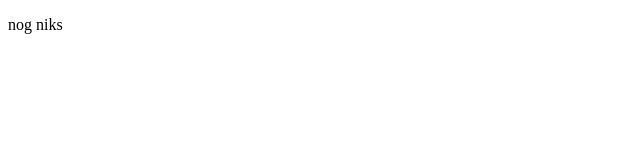
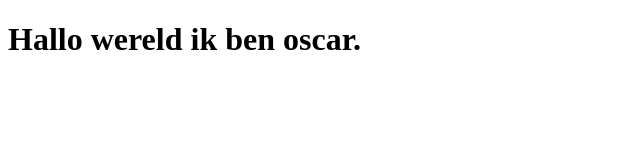
Before and after one commit to oscarlemstra/inleiding-html-css, a plain HTML site: page h01/index.html in a window 1280 px wide. Shown: the whole page, without its empty margins (0-640 px from the left). Drawn offline with Linux system fonts and the light colour scheme.

Commit message:
hoofdstuk 1 is aangepast

```diff
--- a/h01/index.html
+++ b/h01/index.html
@@ -6,6 +6,6 @@
 </head>
 
 <body>
-    <p>nog niks</p>
+    <h1>Hallo wereld ik ben oscar.</h1>
 </body>
 </html>
```
